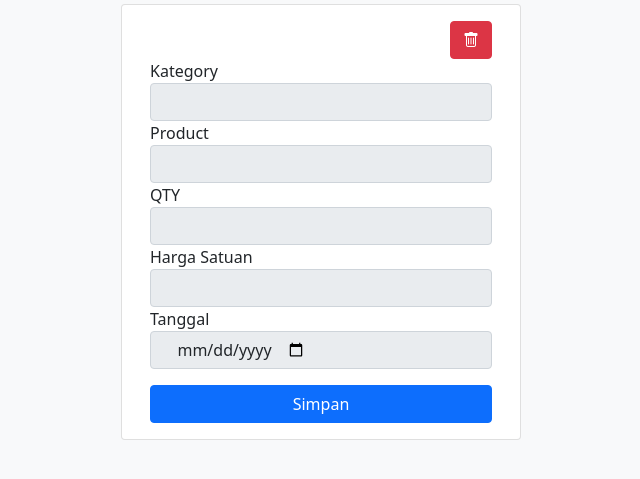
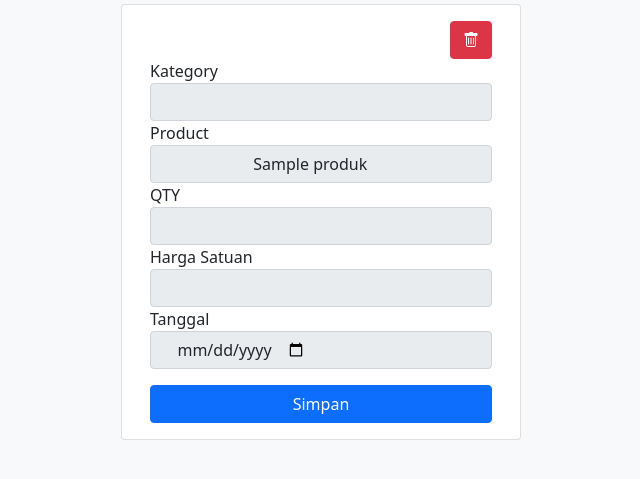
Before and after one commit to PlanetUI/logbook-django, a Django app: template keuangan/templates/keuangan/edit.html in a window 1280 px wide. Shown: the part 64-543 px from the top of the page, without its empty margins (319-959 px from the left). Run offline with Django 3.2, Linux system fonts and the light colour scheme; a user stored in the database is signed in; tables that the repository leaves empty hold one stand-in row (values such as "Sample post"); the template is opened without the code that fills it: values that come from a table or form of the project are taken from there, most other values are stand-ins (such as "Sample title", 1, 10 or a date in 2020).

Commit message:
[FIX] edit special char

```diff
--- a/keuangan/templates/keuangan/detail.html
+++ b/keuangan/templates/keuangan/detail.html
@@ -112,7 +112,7 @@
                 {% for cf in cashflow  %}
                 <tr id="pk{{ cf.pk }}">
                     <td>
-                        <a href="/edit?id={{ cf.pk }}&tahun={{ year }}&bulan={{ current_month }}&tanggal={{ cf.tanggal|safe }}&kategory={{ cf.kategory }}&produk={{ cf.produk }}&qty={{ cf.qty }}&satuan={{ cf.harga_satuan|safe }}&tanggal={{ cf.tanggal|safe }}" class="btn btn-sm btn-success"><i class="bi-pencil-square"></i></a>
+                        <a href="/edit?id={{ cf.pk|safe }}&tahun={{ year|safe }}&bulan={{ current_month|safe }}&tanggal={{ cf.tanggal|safe }}&kategory={{ cf.kategory|safe }}&produk={{ cf.produk|safe }}&qty={{ cf.qty|safe }}&satuan={{ cf.harga_satuan|safe }}&tanggal={{ cf.tanggal|safe }}" class="btn btn-sm btn-success"><i class="bi-pencil-square"></i></a>
                     </td>
                     <td>{{ cf.tanggal }}</td>
                     <td>{{ cf.kategory }}</td>
--- a/keuangan/templates/keuangan/edit.html
+++ b/keuangan/templates/keuangan/edit.html
@@ -44,7 +44,7 @@
                     </datalist>
 
                     <label for="product">Product</label><br/>
-                    <input class="input-group-text w-100" type="text" id="product" name="product" list="product-list" value="{{ request.GET.produk }}" required>
+                    <input class="input-group-text w-100" type="text" id="product" name="product" list="product-list" value="{{ produk }}" required>
                     <datalist id="product-list">
                         {% for kat in product %}
                             <option>{{ kat.nama }}</option>
--- a/keuangan/views.py
+++ b/keuangan/views.py
@@ -174,12 +174,16 @@
     category = CashFlowCategory.objects.all()
     product = Product.objects.all()
 
+    object_id = int(request.GET.get('id', 0))
+    record = CashFlow.objects.get(pk=object_id)
+
     tanggal = str(request.GET.get('tanggal', 0))[0:10]
 
     context = {
         'category': category,
         'product': product,
         'tanggal': tanggal,
+        'produk': record.produk
     }
     return render(request, html_template, context)
 
```
